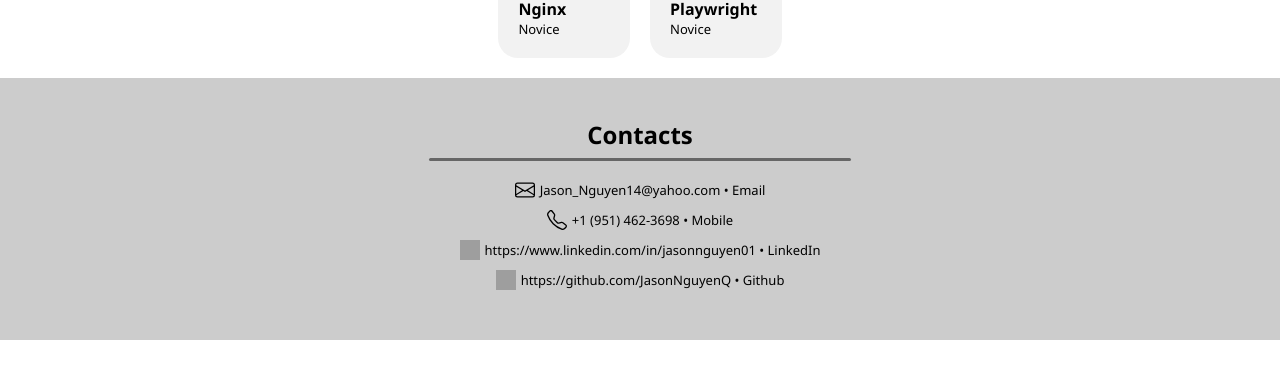
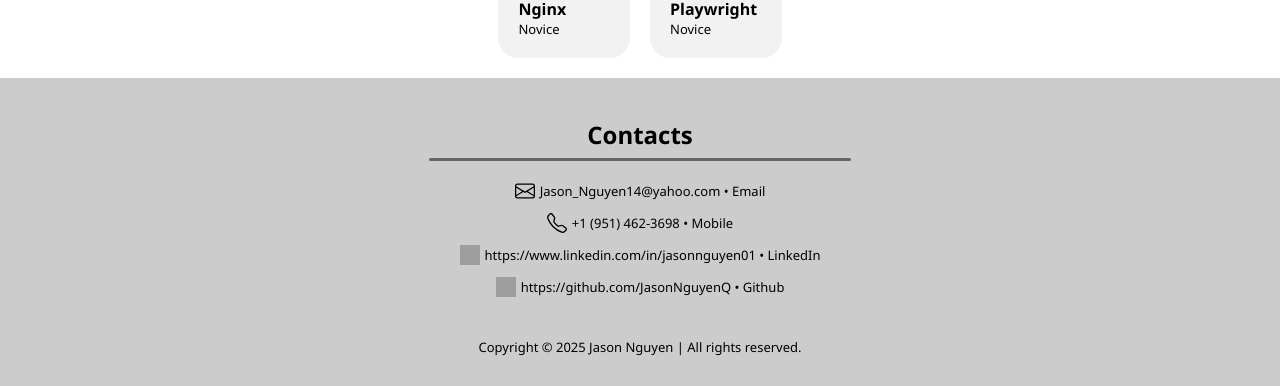
Before and after one commit to JasonNguyenQ/Portfolio, a React (Vite) app: page / in a window 1280 px wide. Shown: the part 2790-3176 px from the top of the page. Before the commit the page ends 3130 px from the top, so only its background shows below. Built offline with nearby package versions, Linux system fonts and the light colour scheme; grey boxes are pictures that could not be loaded.

Commit message:
Implemented reduced motion preference

```diff
--- a/src/components/Contact.tsx
+++ b/src/components/Contact.tsx
@@ -13,11 +13,9 @@ export default function Contact({
 	content: string;
 }) {
 	return (
-		<div className="contact">
+		<Link className="contact" to={link} target="_blank">
 			<img src={icon} alt={name} />
-			<Link to={link} target="_blank">
-				{content} • {name}
-			</Link>
-		</div>
+			{content} • {name}
+		</Link>
 	);
 }
--- a/src/components/Contacts.tsx
+++ b/src/components/Contacts.tsx
@@ -36,6 +36,7 @@ export default function Contacts({
 					link="https://github.com/JasonNguyenQ"
 					content="https://github.com/JasonNguyenQ"
 				/>
+				<p>Copyright &copy; 2025 Jason Nguyen | All rights reserved.</p>
 			</div>
 		</section>
 	);
--- a/src/public/css/About.css
+++ b/src/public/css/About.css
@@ -130,6 +130,16 @@
 	font-weight: bold;
 }
 
+@media (prefers-reduced-motion) {
+	#about::before {
+		transform: rotate(var(--overlay-rotation));
+	}
+
+	#about:hover::after {
+		transform: rotate(var(--overlay-rotation));
+	}
+}
+
 @media screen and (width <= 57rem) {
 	#about {
 		display: flex;
--- a/src/public/css/Card.css
+++ b/src/public/css/Card.css
@@ -91,6 +91,12 @@
 	transform: scale(1.5);
 }
 
+@media (prefers-reduced-motion) {
+	.card img[src]:hover {
+		transform: scale(1);
+	}
+}
+
 @media screen and (width <= 62.5rem) {
 	.card {
 		--img-height: 6.25rem;
--- a/src/public/css/Contact.css
+++ b/src/public/css/Contact.css
@@ -5,16 +5,19 @@
 	align-items: center;
 	gap: 5px;
 	text-align: center;
+	border-radius: 10px;
+	padding: 1px 10px;
+	color: hsl(0deg 0% 0%);
+	font-size: small;
+	text-decoration: none;
+	line-height: var(--img-size);
+}
+
+.contact:hover {
+	background-color: hsl(0deg, 0%, 75%);
 }
 
 .contact img {
 	width: var(--img-size);
 	height: var(--img-size);
 }
-
-.contact a {
-	color: hsl(0deg 0% 0%);
-	font-size: small;
-	text-decoration: none;
-	line-height: var(--img-size);
-}
--- a/src/public/css/Contacts.css
+++ b/src/public/css/Contacts.css
@@ -4,7 +4,6 @@
 	align-items: center;
 	margin: 0;
 	padding: 20px var(--horizontal-padding);
-	padding-bottom: 50px;
 }
 
 #contacts h1 {
@@ -32,3 +31,9 @@
 	align-items: center;
 	gap: 10px;
 }
+
+#contacts p {
+	margin-top: 30px;
+	justify-self: end;
+	font-size: small;
+}
--- a/src/public/css/Icon.css
+++ b/src/public/css/Icon.css
@@ -40,6 +40,13 @@
 	}
 }
 
+@media (prefers-reduced-motion) {
+	.icon {
+		position: static;
+		animation: none;
+	}
+}
+
 @media screen and (width <= 50rem) {
 	.icon {
 		--img-size: 2rem; /* size of image icons */
--- a/src/public/css/Skills.css
+++ b/src/public/css/Skills.css
@@ -23,6 +23,8 @@
 #skills .skills-slider {
 	--img-size: 6.25rem;
 
+	display: flex;
+	gap: 20px;
 	position: relative;
 	width: 100%;
 	height: var(--img-size);
```
